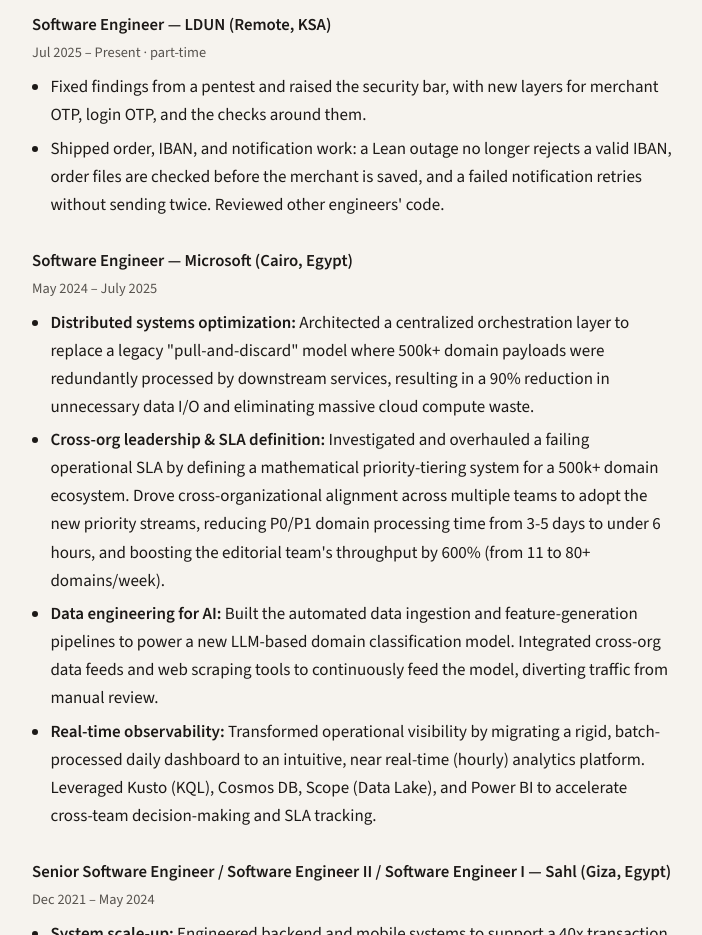
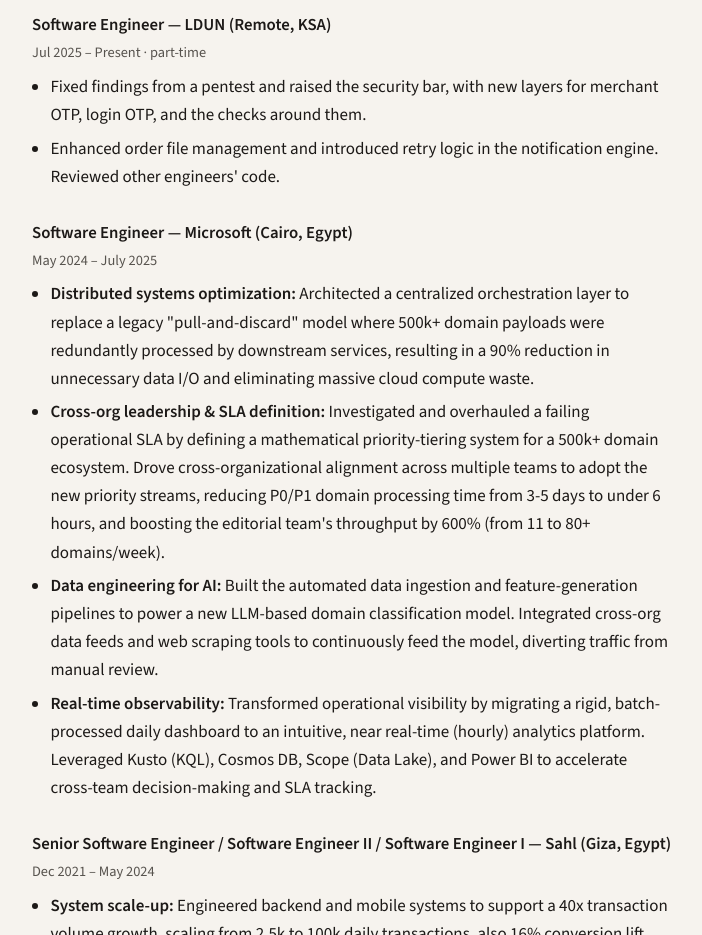
Before and after one commit to YahiaAbusaif/YahiaAbusaif.github.io, an Astro site: page / in a window 1280 px wide. Shown: the part 2040-2975 px from the top of the page, without its empty margins (288-990 px from the left). Built offline with nearby package versions, Linux system fonts and the light colour scheme; Astro itself is replaced by a stand-in of ours.

Commit message:
Name the LDUN product work as flows, not one-off fixes.

```diff
--- a/src/pages/index.astro
+++ b/src/pages/index.astro
@@ -111,9 +111,8 @@
       <ul>
         <li>Fixed findings from a pentest and raised the security bar, with new layers for merchant OTP, login OTP, and the checks around them.</li>
         <li>
-          Shipped order, IBAN, and notification work: a Lean outage no longer rejects a valid
-          IBAN, order files are checked before the merchant is saved, and a failed notification
-          retries without sending twice. Reviewed other engineers' code.
+          Enhanced order file management and introduced retry logic in the notification
+          engine. Reviewed other engineers' code.
         </li>
       </ul>
     </article>
```
